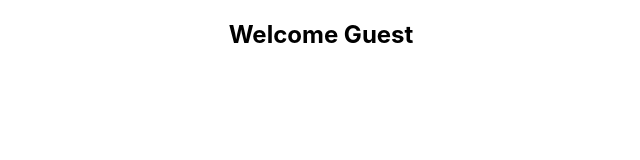
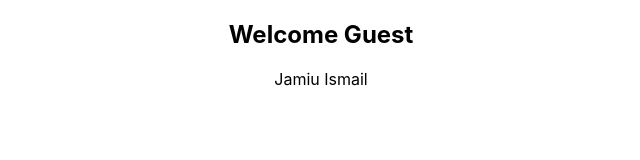
Before and after one commit to phantware/SH-Projects, a React (Create React App) app in the folder front-end-path/react-typescript-app/: page / in a window 1280 px wide. Shown: the top 160 px of the page, without its empty margins (319-959 px from the left). Built offline with nearby package versions, Linux system fonts and the light colour scheme.

Commit message:
Person component object lesson

```diff
--- a/front-end-path/react-typescript-app/src/App.tsx
+++ b/front-end-path/react-typescript-app/src/App.tsx
@@ -1,10 +1,16 @@
 import './App.css'
 import Greet from './components/Greet'
+import Person from './components/Person'
 
 function App() {
+  const personName = {
+    firstName: 'Jamiu',
+    secondName: 'Ismail',
+  }
   return (
     <div className='App'>
       <Greet name='Jamie' messageCount={20} isLoggedIn={false} />
+      <Person name={personName} />
     </div>
   )
 }
--- /dev/null
+++ b/front-end-path/react-typescript-app/src/components/Person.tsx
@@ -0,0 +1,16 @@
+import React from 'react'
+type PersonProps = {
+  name: {
+    firstName: String
+    secondName: String
+  }
+}
+const Person = (props: PersonProps) => {
+  return (
+    <div>
+      {props.name.firstName} {props.name.secondName}
+    </div>
+  )
+}
+
+export default Person
```
